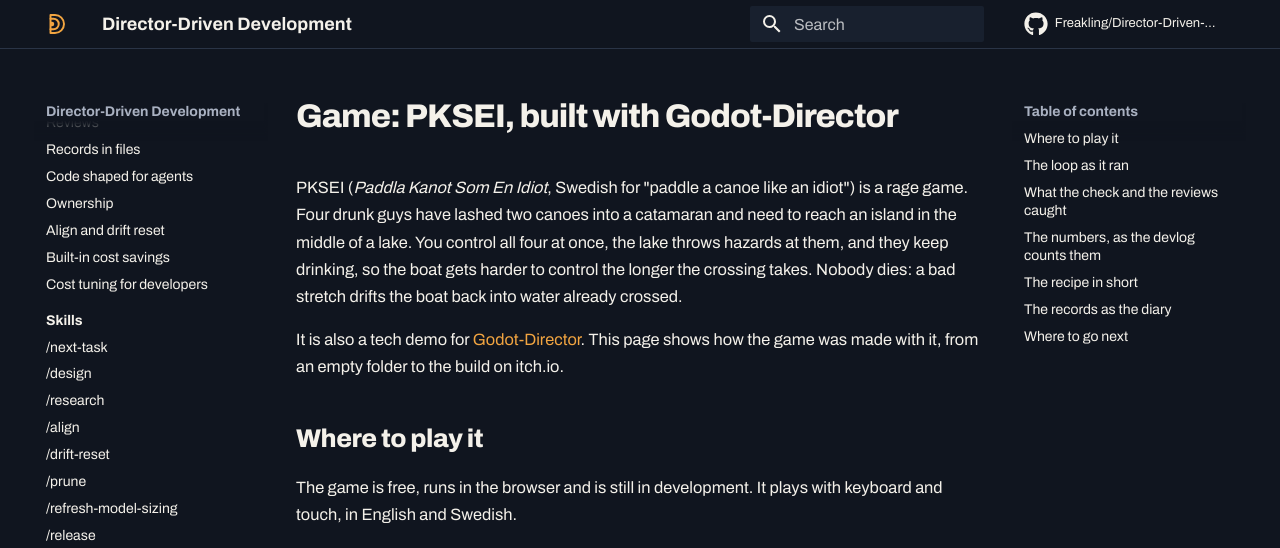
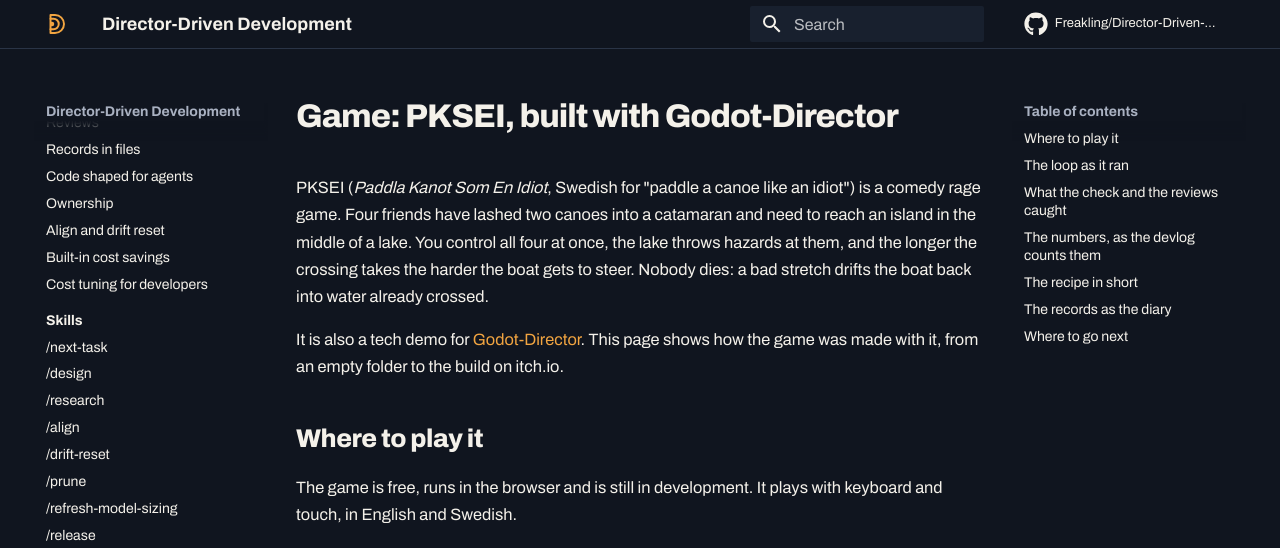
Before and after one commit to Freakling/Director-Driven-Development, an MkDocs documentation site: the page built from docs/examples/pksei.md, in a window 1280 px wide and 900 px high, cut to the strip 0-548 px from the top of the window. Built offline with MkDocs 1.6.1 and Material for MkDocs 9.7.7, drawn with Linux system fonts in a browser that asks for light colours; comment, search, counter and statistics services are not loaded.

Commit message:
docs: the PKSEI pages call it a comedy rage game (T147)
Co-Authored-By: Claude Fable 5.1 <noreply@anthropic.com>

```diff
--- a/docs/examples/pksei.md
+++ b/docs/examples/pksei.md
@@ -1,6 +1,6 @@
 # Game: PKSEI, built with Godot-Director
 
-PKSEI (*Paddla Kanot Som En Idiot*, Swedish for "paddle a canoe like an idiot") is a rage game. Four drunk guys have lashed two canoes into a catamaran and need to reach an island in the middle of a lake. You control all four at once, the lake throws hazards at them, and they keep drinking, so the boat gets harder to control the longer the crossing takes. Nobody dies: a bad stretch drifts the boat back into water already crossed.
+PKSEI (*Paddla Kanot Som En Idiot*, Swedish for "paddle a canoe like an idiot") is a comedy rage game. Four friends have lashed two canoes into a catamaran and need to reach an island in the middle of a lake. You control all four at once, the lake throws hazards at them, and the longer the crossing takes the harder the boat gets to steer. Nobody dies: a bad stretch drifts the boat back into water already crossed.
 
 It is also a tech demo for [Godot-Director](../frameworks/godot-director.md). This page shows how the game was made with it, from an empty folder to the build on itch.io.
 
```
Also changed, not shown: TASKS.md (+7 -1 lines), docs/examples/index.md (+1 -1 lines).
